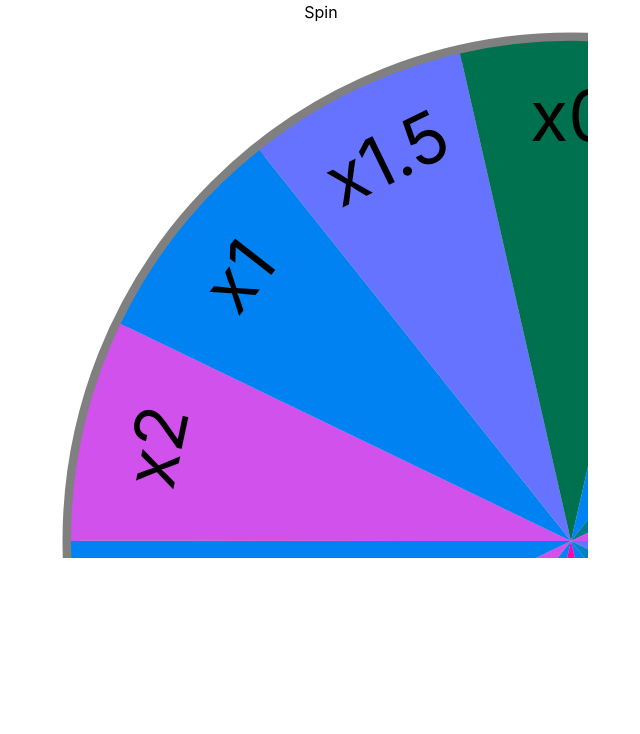
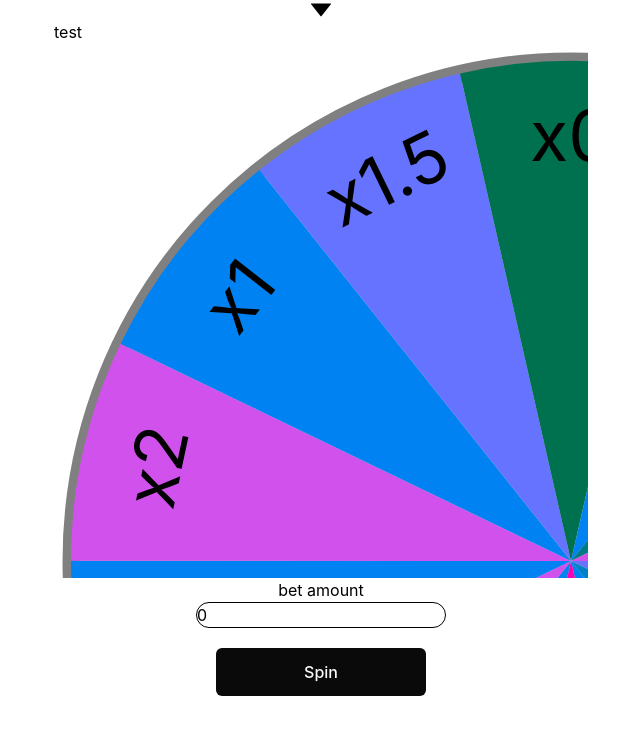
Before and after one commit to teterw/itcamp22final, a SvelteKit app: page / in a window 1280 px wide. Shown: the top 734 px of the page, without its empty margins (319-959 px from the left). Built offline with nearby package versions, Linux system fonts and the light colour scheme.

Commit message:
feat:coin system

```diff
--- /dev/null
+++ b/src/lib/Coin.svelte
@@ -0,0 +1 @@
+<h1>test</h1>
--- a/src/routes/+page.svelte
+++ b/src/routes/+page.svelte
@@ -1,4 +1,7 @@
 <script>
+	import Coin from "$lib/Coin.svelte";
+    import { nonpassive } from "svelte/legacy";
+
 	let r=500;
 	let cntSlices=14;
 	let content=[
@@ -18,17 +21,18 @@
 		'x2'
 	];
 	let colorsave=[];
+	let value =[];
 	let len = content.length;
 	let rotation=$state(0);
 	let rotationInc=$state(0);
 	let contentRadius = r*4/5;
 	let spinning = $state(false);
 	let outerWidth=17;
-
-
+	let betamount = $state(0)
 	let sliceAngle=$derived(3.142*2/cntSlices);
 	let sliceDegrees=$derived(360/cntSlices|0);
 	let result=$derived((((270-rotation)/sliceDegrees)+cntSlices|0)%cntSlices);
+	let score = $state(0)
 
 	setInterval(()=>{
 		if (rotationInc > 0.06) {
@@ -38,6 +42,7 @@
 		} else {
 			if ( spinning ) {
 				spinning=false;
+				betcalc(value,betamount)
 			}
 		}
 	},10);
@@ -66,8 +71,44 @@
 			}
 		}
     }
+	function valuetranslate(content,value){
+        for (let i = 0; i < len;i++){
+			if (content[i] == "x0"){
+				value.push(0)
+			}
+			else if (content[i] == "x0.5"){
+				value.push(0.5)
+			}
+			else if (content[i] == "x0.7"){
+				value.push(0.7)
+			}
+			else if (content[i] == "x1"){
+				value.push(1)
+			}
+			else if (content[i] == "x1.5"){
+				value.push(1.5)
+			}
+			else if (content[i] == "x2"){
+				value.push(2)
+			}
+			else if (content[i] == "x3"){
+				value.push(3)
+			}
+		}
+    }
+	valuetranslate(content,value)
 	color(content,colorsave)
 	console.log(colorsave)
+	function buttonclick (betamount){
+		console.log(betamount)
+		rotationInc=20+5*Math.random();spinning=true;
+	}
+
+	function betcalc (value,betamount){
+		score = Math.round(betamount * value[result%content.length])
+		console.log(score)
+	}
+
 
 
 
@@ -76,10 +117,22 @@
 </script>
 
 <!-- <button on:click={()=>{rotation+=sliceDegrees/2}}>Inc</button> -->
+<div class="justify-center grid">
+<svg fill="#000000" version="1.1" id="Capa_1" xmlns="http://www.w3.org/2000/svg" xmlns:xlink="http://www.w3.org/1999/xlink"
+	 width="20px" height="20px" viewBox="0 0 96.154 96.154"
+	 xml:space="preserve">
+<g>
+	<path d="M0.561,20.971l45.951,57.605c0.76,0.951,2.367,0.951,3.127,0l45.956-57.609c0.547-0.689,0.709-1.716,0.414-2.61
+		c-0.061-0.187-0.129-0.33-0.186-0.437c-0.351-0.65-1.025-1.056-1.765-1.056H2.093c-0.736,0-1.414,0.405-1.762,1.056
+		c-0.059,0.109-0.127,0.253-0.184,0.426C-0.15,19.251,0.011,20.28,0.561,20.971z"/>
+</g>
+</svg>
+
+</div>
 <div class="grid justify-center">
 
+<Coin/>
 
-<button onclick={()=>{rotationInc=20+5*Math.random();spinning=true;}}>Spin</button>
 
 
 <svg viewbox="0 0 {r*2+outerWidth*2} {r*2+outerWidth*2}" width={r+outerWidth*2} height={r+outerWidth*2}>
@@ -105,5 +158,14 @@
 		{/each}
 	</g>
 </svg>
-<br>
+
 </div>
+<div class="justify-center grid">
+<p class="text-center">bet amount</p>
+<div class="flex">
+<input bind:value={betamount} type="number" class="border rounded-2xl">
+
+</div>
+<button onclick={()=>{buttonclick(betamount)}} class="m-5 inline-flex h-12 items-center justify-center rounded-md bg-neutral-950 px-6 font-medium text-neutral-50 transition active:scale-110 ">Spin</button>
+
+</div>
```
